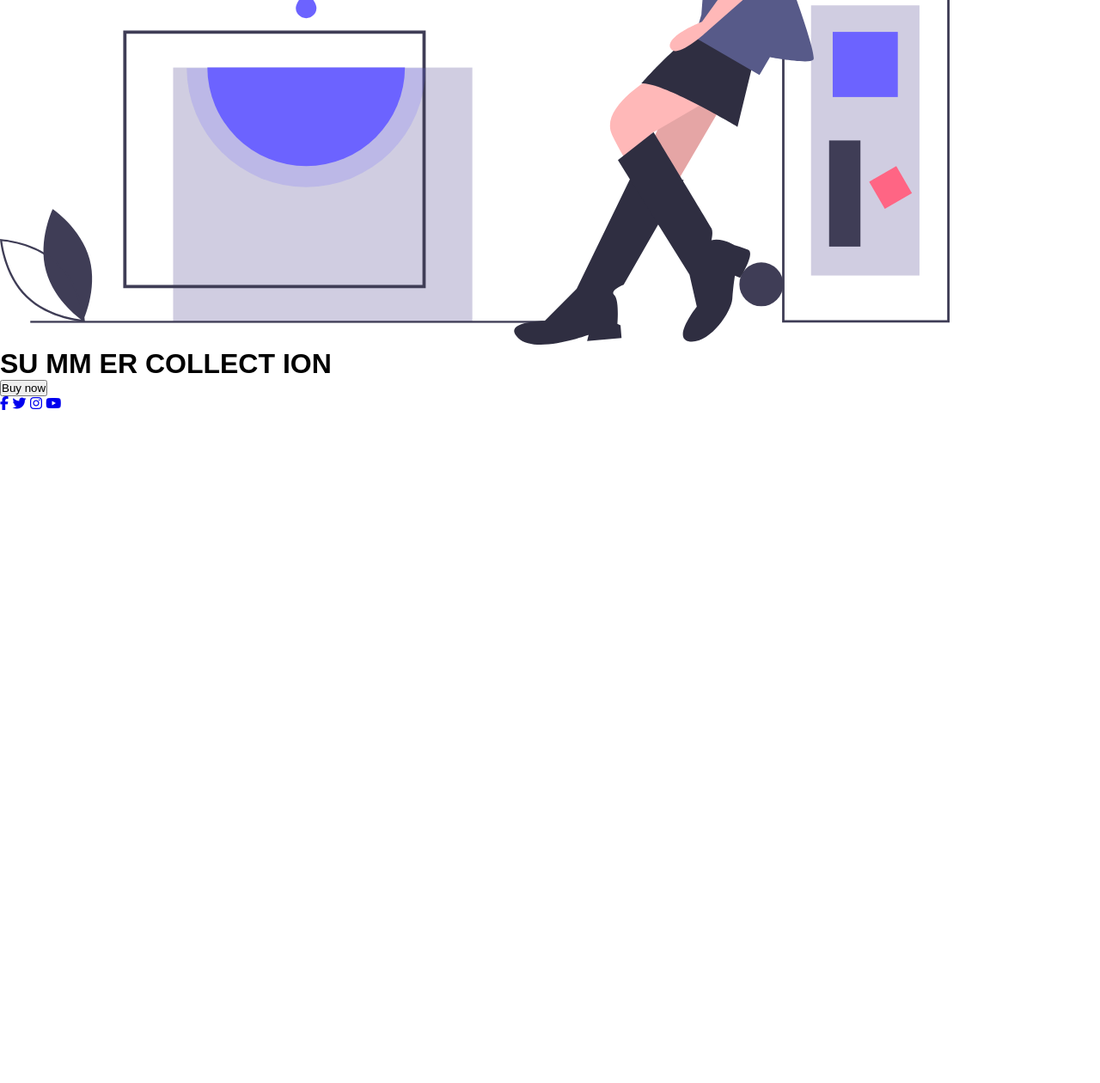
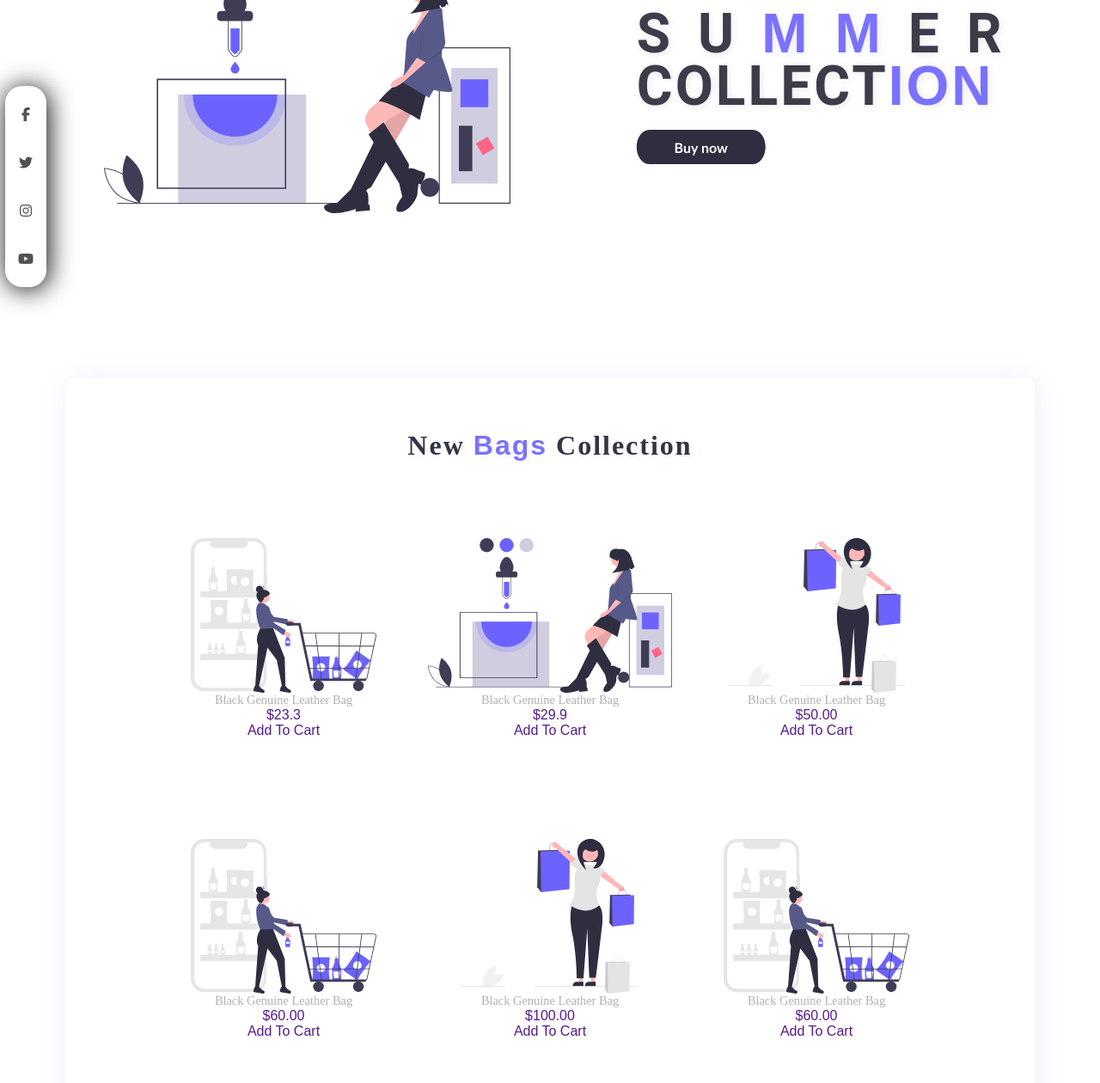
Before and after one commit to Nazmusjion1/Ecommers-website, a plain HTML site: page index.html in a window 1280 px wide. Shown: the part 300-1560 px from the top of the page at 86% size. Before the commit the page ends 800 px from the top, so only its background shows below. Drawn offline with Linux system fonts and the light colour scheme.

Commit message:
images added

```diff
--- a/index.html
+++ b/index.html
@@ -16,7 +16,7 @@
         <div class="logo">
             <a href="">Programmer-Jion</a>
         </div>
-        <div class="searcharea">
+        <div class="search-area">
             <div class="searchbox">
                 <i class="fas fa-search"></i>
                 <input type="search" placeholder="search">
@@ -28,7 +28,8 @@
 
         </div>
         <div class="section-button">
-            <h1>SU <span class="color">MM</span> ER COLLECT <span class="color">ION</span></h1>
+            <h1>SU<span class="color">MM</span>ER</h1>
+            <h2> COLLECT<span class="color">ION</span></h2>
             <button class="btn-1">Buy now</button>
 
         </div>
@@ -40,6 +41,64 @@
 
         </div>
     </div>
+    <section class="product-section">
+        <h3>New <span>Bags</span> Collection</h3>
+        <div class="product">
+
+            <div class="product-box">
+                <img src="img/undraw_shopping_app_flsj.svg" alt="">
+                <p>Black Genuine Leather Bag</p>
+                <a href="">$23.3</a>
+                <a href="" class="buy-btn">Add To Cart</a>
+            </div>
+
+            <div class="product-box">
+                <img src="img/undraw_add_color_19gv.svg" alt="">
+                <p>Black Genuine Leather Bag</p>
+                <a href="">$29.9</a>
+                <a href="" class="buy-btn">Add To Cart</a>
+            </div>
+
+            <div class="product-box">
+                <img src="img/undraw_Successful_purchase_re_mpig.svg" alt="">
+                <p>Black Genuine Leather Bag</p>
+                <a href="">$50.00</a>
+                <a href="" class="buy-btn">Add To Cart</a>
+            </div>
+
+            <div class="product-box">
+                <img src="img/undraw_shopping_app_flsj.svg" alt="">
+                <p>Black Genuine Leather Bag</p>
+                <a href="">$60.00</a>
+                <a href="" class="buy-btn">Add To Cart</a>
+            </div>
+            <div class="product-box">
+                <img src="img/undraw_Successful_purchase_re_mpig.svg" alt="">
+                <p>Black Genuine Leather Bag</p>
+                <a href="">$100.00</a>
+                <a href="" class="buy-btn">Add To Cart</a>
+            </div>
+            <div class="product-box">
+                <img src="img/undraw_shopping_app_flsj.svg" alt="">
+                <p>Black Genuine Leather Bag</p>
+                <a href="">$60.00</a>
+                <a href="" class="buy-btn">Add To Cart</a>
+            </div>
+            <div class="product-box">
+                <img src="img/undraw_shopping_app_flsj.svg" alt="">
+                <p>Black Genuine Leather Bag</p>
+                <a href="">$60.00</a>
+                <a href="" class="buy-btn">Add To Cart</a>
+            </div>
+            <div class="product-box">
+                <img src="img/undraw_Successful_purchase_re_mpig.svg" alt="">
+                <p>Black Genuine Leather Bag</p>
+                <a href="">$50.00</a>
+                <a href="" class="buy-btn">Add To Cart</a>
+            </div>
+
+        </div>
+    </section>
 </body>
 
 </html>
--- a/styles/style.css
+++ b/styles/style.css
@@ -23,7 +23,7 @@ a{
     font-size: 2rem;
     letter-spacing: 1;
 }
-.searcharea{
+.search-area{
     position: fixed;
     right: 90px;
     top: 50px;
@@ -33,5 +33,170 @@ a{
     display: flex;
     justify-content: center;
     align-items: center;
-    border-radius: 10% 10%;
+    border-radius: 10% 10% 10% 10% /50% 50% 50% 50%;
+    box-shadow: 2px 2px 30px rgba(167, 158, 245,0.2);
+    box-sizing: border-box;
+    z-index: 1;
+    border: 1px solid rgba(167, 158, 245,0.1);
 }
+.searchbox input{
+    width: 90px;
+    height: 20px;
+    border: none;
+    outline: none;
+    background-color: transparent;
+    color: #1f1f1f;
+    font-size: 1rem;
+    padding: 0px 10px;
+}
+.searchbox input::placeholder{
+    color: #1d1d1d;
+    font-weight: 400;
+    letter-spacing: 2px;
+    font-size: 0.8rem;
+    font-family: poppins;
+}
+.section1{
+    position: absolute;
+    left: 15%;
+    top: 50%;
+    transform: translate(-15%,-50%);
+}
+.section1 img{
+    height: 300px;
+}
+.section-button{
+    position: absolute;
+    top: 50%;
+    left: 90%;
+    transform: translate(-90%,-50%);
+}
+.section-button h1,h2{
+    font-family: Roboto;
+    font-weight: bold;
+    margin: 0px;
+    line-height: 60px;
+    font-size: 4rem;
+    text-shadow: 2px 2px 10px rgba(0,0,0,0.08);
+    letter-spacing: 3px;
+    color: #3d3d4a;
+    text-transform: uppercase;
+}
+span{
+    color: #7a72ff;
+}
+.section-button h1{
+    letter-spacing: 32px;
+}
+.btn-1{
+    width: 150px;
+    height: 40px;
+    background-color: #2f2e41;
+
+    display: flex;
+    justify-content: center;
+    align-items: center;
+    border-radius: 10% 10% 10% 10% / 50% 50% 50% 50%;
+    margin-top:20px ;
+    color: #FFFF;
+    font-family: calibri;
+    font-weight: 600;
+    letter-spacing: 0,5px;
+    font-size: 1rem;
+    outline: none;
+    cursor: pointer;
+    border: transparent !important;
+}
+.btn-1:hover{
+    color: #FFFF;
+    background-color: #6e64ff;
+    transition:all ease 0.05s ;
+
+
+}
+.iconarea a{
+    display: flex;
+    flex-direction: column;
+    justify-content: center;
+    align-items: center;
+    padding: 20px 15px;
+}
+.iconarea{
+    position: fixed;
+    left: 30px;
+    top: 50%;
+    transform: translate(-50%);
+    background-color: #FFF;
+    box-shadow: 2px 2px 30px rgba(0,0,0,2);
+    padding: 5px 0px;
+    z-index: 1;
+    border-radius: 20px;
+}
+.iconarea a i{
+    color: rgba(39,39,39,0.80);
+}
+.iconarea a:hover .fa-facebook-f{
+    color: #3b5993;
+}
+.iconarea a:hover .fa-twitter{
+    color: #00acee;
+}
+.iconarea a:hover .fa-instagram{
+    color: #3f729b;
+}
+.iconarea a:hover .fa-youtube{
+    color: red;
+}
+.product-section{
+    width: 85%;
+    background-color: #fff;
+    box-shadow: 2px 2px 30px rgba(167,158,245,0.2);
+    display: flex;
+    margin: 30px auto;
+    flex-direction: column;
+    align-items: center;
+    padding: 40px 20px;
+    margin-top: -60px;
+    position: relative;
+    background-size: 1000px;
+    border-radius: 10px;
+}
+.product-section > h3{
+ margin: 20px;
+ text-shadow: 2px 2px 10px rgba(0, 0, 0,0.05);
+ font-size: 700;
+ font-family: myriad pro;
+ letter-spacing: 2px;
+ text-align: center;
+ font-size: 2rem;
+ color: #323543;
+}
+.product{
+    display: flex;
+    justify-content: center;
+    align-items: center;
+    flex-wrap: wrap;
+    margin: 10px 0px;
+    width: 100%;
+}
+.product-box{
+    width: 250px;
+    height: 330px;
+    display: flex;
+    justify-content: center;
+    align-items: center;
+    flex-direction: column;
+    border-radius: 8px;
+    position: relative;
+    margin: 10px 30px;
+}
+.product-box img{
+    height: 180px;
+}
+.product-box p{
+    color: #4d4d4d70;
+    font-family: myriad pro;
+    font-size: 0.9rem;
+    letter-spacing: 0.5;
+
+}
```
